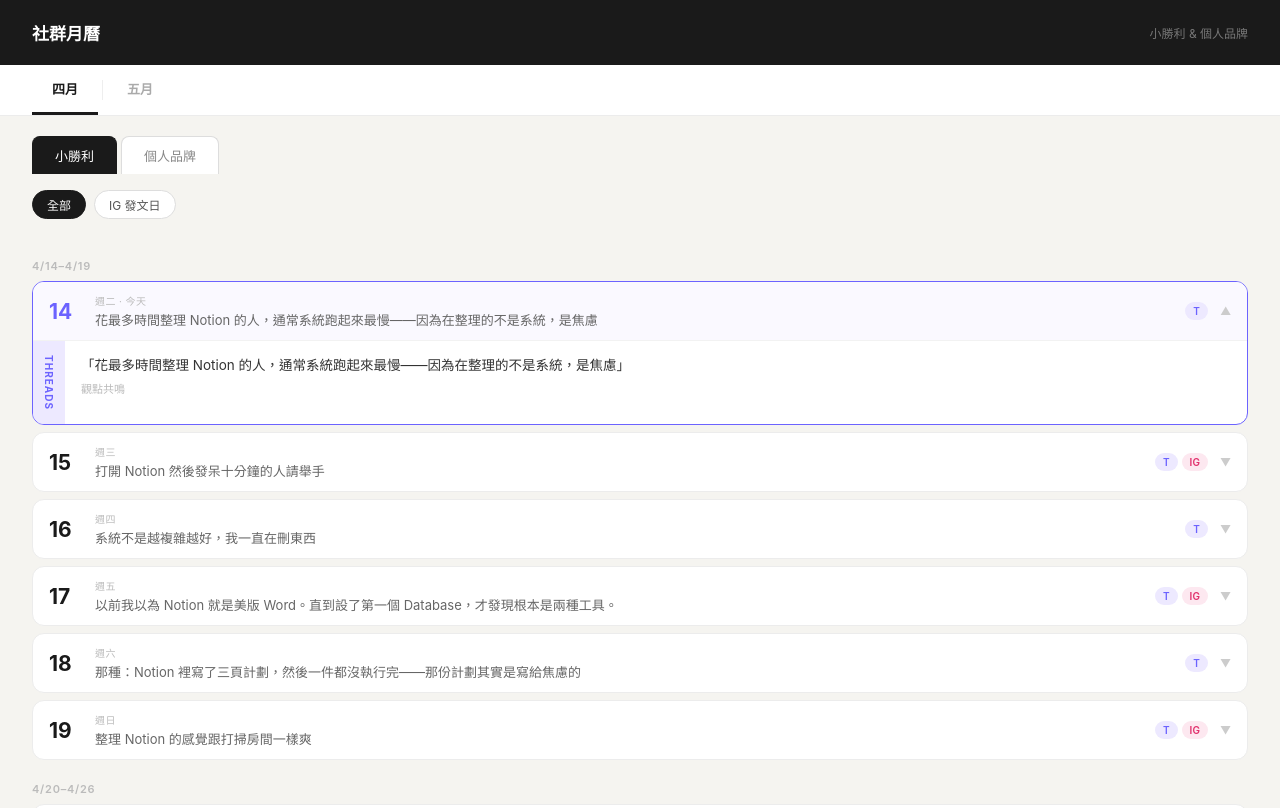
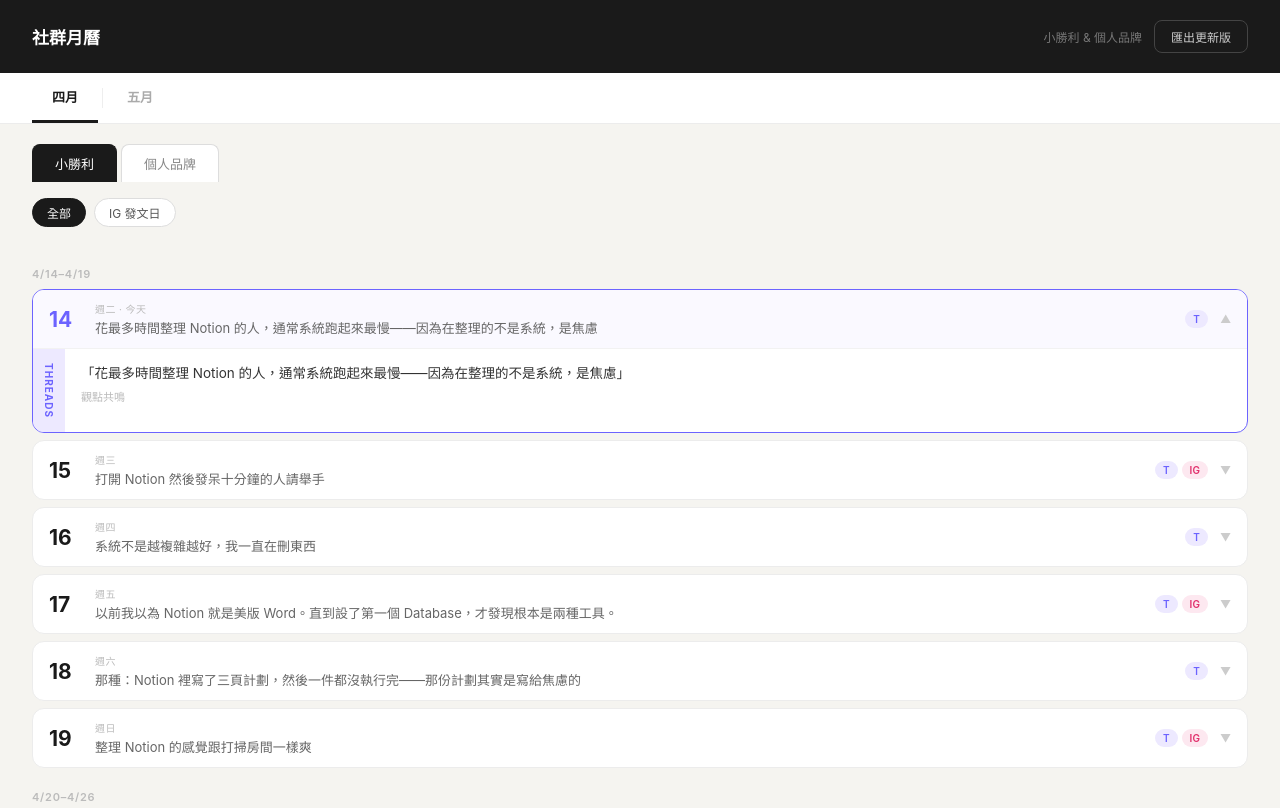
Before and after one commit to smallwins33/Claude, a plain HTML site: page output/social_calendar_apr.html in a window 1280 px wide. Shown: the top 808 px of the page. Drawn offline with Linux system fonts and the light colour scheme.

Commit message:
更新社群日曆＋主題庫

```diff
--- a/output/social_calendar_apr.html
+++ b/output/social_calendar_apr.html
@@ -11,6 +11,12 @@
   header { background: #1a1a1a; color: #fff; padding: 20px 32px; display: flex; align-items: center; justify-content: space-between; }
   header h1 { font-size: 17px; font-weight: 600; }
   header span { font-size: 12px; color: #777; }
+  .export-btn { padding: 7px 16px; border-radius: 8px; border: 1.5px solid #444; background: transparent; color: #ccc; font-size: 12px; cursor: pointer; transition: all 0.15s; }
+  .export-btn:hover { background: #333; color: #fff; border-color: #666; }
+  .save-toast { position: fixed; bottom: 24px; right: 24px; background: #1a1a1a; color: #fff; padding: 10px 18px; border-radius: 8px; font-size: 12px; opacity: 0; transition: opacity 0.3s; pointer-events: none; z-index: 999; }
+  .save-toast.show { opacity: 1; }
+  .editable-text { outline: none; border-radius: 4px; padding: 2px 4px; margin: -2px -4px; transition: background 0.15s; cursor: text; }
+  .editable-text:focus { background: #fff8e6; }
 
   .top-bar { background: #fff; border-bottom: 1.5px solid #ececec; padding: 0 32px; display: flex; align-items: center; gap: 0; }
   .month-tab { padding: 14px 20px; font-size: 13px; font-weight: 600; cursor: pointer; border-bottom: 3px solid transparent; color: #aaa; transition: all 0.15s; }
@@ -72,8 +78,12 @@
 
 <header>
   <h1>社群月曆</h1>
-  <span>小勝利 &amp; 個人品牌</span>
+  <div style="display:flex;align-items:center;gap:12px">
+    <span>小勝利 &amp; 個人品牌</span>
+    <button class="export-btn" onclick="exportHTML()">匯出更新版</button>
+  </div>
 </header>
+<div class="save-toast" id="toast">已儲存</div>
 
 <div class="top-bar">
   <div class="month-tab active" onclick="switchMonth('april')">四月</div>
@@ -203,74 +213,74 @@ const data = {
   },
   mi: {
     april: {
-      14: { threads: { text: '「大部分人的 Notion 沒有「入口」——有很多頁面，但沒有一個讓你知道今天要做什麼的地方」', type: '系統思維' } },
+      14: { threads: { text: '「幫別人設計系統的時候，其實也在重新認識自己是怎麼思考的——每個客戶都讓我發現一個自己沒想過的使用情境」', type: '輕觀察' } },
       15: { threads: { text: '「Notion 系統設計，我第一個問的問題永遠不是「你想放什麼」——是「三個月後你還會不會開這個頁面」」', type: '系統思維' },
             ig: { text: 'Notion 大使是什麼？我怎麼成為台灣官方大使的', format: '輪播' } },
-      16: { threads: { text: '「Relation 用對的那一刻：你會發現自己一直在手動做的事，其實 Notion 可以自動幫你連起來」', type: '進階觀點' } },
+      16: { threads: { text: '「今天把設計了兩週的系統全部推翻——因為昨晚想通了一件事。刪掉的東西，比留下的更讓我有成就感。」', type: '輕觀察' } },
       17: { threads: { text: '「設計好的 Notion 系統有一個標誌：你打開它，不需要想「我要去哪裡」」', type: '系統思維' },
             ig: { text: '大部分人設計 Notion 系統的順序是錯的——應該先想「誰用」再想「放什麼」', format: '輪播' } },
-      18: { threads: { text: '「企業導入 Notion 失敗，幾乎都是同一個原因：把它當資料夾用，沒有當系統設計」', type: '企業應用觀點' } },
-      19: { threads: { text: '「我的 Formula 越寫越短——因為我終於知道什麼問題要用系統設計解決，不是靠公式硬撐」', type: '進階觀點' },
+      18: { threads: { text: '「有時候最好的系統設計建議，是告訴客戶「這個不需要放進 Notion」——知道什麼不做，比知道怎麼做更難」', type: '輕觀察' } },
+      19: { threads: { text: '「我的 Formula 越寫越短——因為我終於知道什麼問題要用系統設計解決，不是靠公式硬撐」', type: '系統思維' },
             ig: { text: 'Notion Relation + Rollup 組合：我如何用它追蹤跨品牌的任務進度', format: '輪播' } },
       20: { threads: { text: '「身為 Notion 大使，我最常被問的不是功能，是「這樣設計對嗎？」——我的答案永遠是：對誰？」', type: '大使視角' } },
-      21: { threads: { text: '「一個設計好的系統，維護時間應該遠少於它幫你省下來的時間——這是我用來判斷系統成不成功的標準」', type: '系統思維' } },
-      22: { threads: { text: '「Notion 的 Sub-item 用錯了會讓系統失控，用對了會讓你的 Database 層次感瞬間提升」', type: '進階觀點' },
+      21: { threads: { text: '「Notion 系統設計師的職業傷害：看到任何工作流程，都會忍不住想怎麼拆解它」', type: '輕觀察' } },
+      22: { threads: { text: '「Notion 的 Sub-item 用錯了會讓系統失控，用對了會讓你的 Database 層次感瞬間提升」', type: '系統思維' },
             ig: { text: '幫企業導入 Notion，第一個要解決的不是「功能問題」，是「習慣問題」', format: '輪播' } },
-      23: { threads: { text: '「你的 Notion 有沒有「死頁面」？建了之後從來沒再開的——那通常是系統設計問題，不是你懶」', type: '系統思維共鳴' } },
-      24: { threads: { text: '「Rollup 是 Notion 裡讓我最興奮的功能——你可以跨 Database 彙總資料，讓資訊自己流動」', type: '進階觀點' },
+      23: { threads: { text: '「交付完一套系統，客戶說「太複雜了學不會」——那不是客戶的問題，是我沒設計好。這是設計師要承擔的。」', type: '輕觀察' } },
+      24: { threads: { text: '「Rollup 是 Notion 裡讓我最興奮的功能——你可以跨 Database 彙總資料，讓資訊自己流動」', type: '系統思維' },
             ig: { text: '用 Button 自動化我的每週 Review 流程——點一下，七件事自動完成', format: '輪播' } },
-      25: { threads: { text: '「我每次重新設計一套系統，都會刪掉上一版 30% 的東西——那些東西當時覺得需要，後來發現是焦慮」', type: '系統思維' } },
-      26: { threads: { text: '「Database View 不只是視覺呈現——不同的 View 代表不同的思考角度，設計得好可以讓同一份資料服務不同情境」', type: '進階觀點' },
+      25: { threads: { text: '「你覺得 Notion 最值得深入學的進階功能是哪一個？」', type: '互動' } },
+      26: { threads: { text: '「週六還在想系統架構的，說聲我在」', type: '輕觀察互動' },
             ig: { text: '系統設計最常見的錯誤：把「記錄」和「管理」放在同一個 Database', format: '輪播' } },
       27: { threads: { text: '「系統設計有一個反直覺的真理：越想把所有情況都考慮到，系統越容易死掉」', type: '系統思維' } },
-      28: { threads: { text: '「一套 Notion 系統設計完，我會問自己：一個沒看過這套系統的人，能不能 5 分鐘內知道怎麼用？」', type: '系統思維' } },
-      29: { threads: { text: '「Linked Database 是 Notion 最被低估的功能之一——同一份資料，在不同脈絡下呈現不同的樣貌」', type: '進階觀點' },
+      28: { threads: { text: '「好的 Notion 系統設計完，我會靜靜看著它幾分鐘——有一種把複雜的事情理清楚了的滿足感」', type: '輕觀察' } },
+      29: { threads: { text: '「Linked Database 是 Notion 最被低估的功能之一——同一份資料，在不同脈絡下呈現不同的樣貌」', type: '系統思維' },
             ig: { text: 'Linked Database 實戰：同一份資料，在不同頁面呈現不同樣貌', format: '輪播' } },
-      30: { threads: { text: '「Notion 大使讓我最意外的一件事：官方比我想像中更在乎用戶的實際使用流程，不只是功能」', type: '大使視角' } }
+      30: { threads: { text: '「四月快結束了。你這個月有沒有設計或改良過一個讓自己滿意的 Notion 頁面？」', type: '互動' } }
     },
     may: {
-      1:  { threads: { text: '「Notion 系統設計最難的部分，不是技術——是讓對方真的願意用起來」', type: '系統思維' } },
-      2:  { threads: { text: '「我設計的系統越來越少「分類頁面」，越來越多「任務導向頁面」——人找東西時想的是「我要做什麼」，不是「這屬於哪類」」', type: '系統思維' },
+      1:  { threads: { text: '「接了一個新案子——客戶描述需求花了半小時，我問了一個問題，他說「對對對就是這個」。那個問題才是真正的需求。」', type: '輕觀察' } },
+      2:  { threads: { text: '「幫別人設計系統，第一次比第二次難。因為第二次你已經知道真正的問題在哪了。」', type: '輕觀察' },
             ig: { text: '一個企業 Notion 系統 vs 個人系統，設計邏輯差在這三點', format: '輪播' } },
-      3:  { threads: { text: '「幫客戶做完系統交付，我最在意的不是他說「很漂亮」——是他說「我知道怎麼用了」」', type: '系統思維' } },
-      4:  { threads: { text: '「Linked Database 的核心概念：你只需要維護一份資料，但它可以在十個地方以不同的形式被使用」', type: '進階觀點' } },
-      5:  { threads: { text: '「Notion AI 大家都在用它寫文字，我用它整理資料、分類筆記、跑結構——這才是它真正省時間的地方」', type: '進階觀點' },
+      3:  { threads: { text: '「你覺得 Notion 最值得深入研究的功能是什麼？」', type: '互動' } },
+      4:  { threads: { text: '「Linked Database 的核心概念：你只需要維護一份資料，但它可以在十個地方以不同的形式被使用」', type: '系統思維' } },
+      5:  { threads: { text: '「幫別人設計系統的時候，其實也在重新認識自己怎麼思考——每個客戶都讓我發現一個自己沒想過的使用情境」', type: '輕觀察' },
             ig: { text: 'Formula 進階應用：自動計算專案進度百分比，不用每次手動更新', format: '輪播' } },
-      6:  { threads: { text: '「你的 Notion 系統有沒有「入口頁面」？一個打開就知道今天要做什麼的地方——沒有這個，再多功能都是散的」', type: '系統思維' } },
+      6:  { threads: { text: '「一套好系統要有「可維護性」——你能不能在離開三個月後回來，還知道所有東西在哪、為什麼這樣設計」', type: '系統思維' } },
       7:  { threads: { text: '「你的 Notion 系統是為「現在的你」設計的，還是為「理想中的你」設計的？這兩種用起來完全不一樣」', type: '系統思維' },
             ig: { text: '從個人使用到團隊協作，Notion 架構需要做哪些調整？', format: '輪播' } },
-      8:  { threads: { text: '「最好的 Notion 系統不是功能最多的——是最符合使用者思考方式的」', type: '系統思維' } },
-      9:  { threads: { text: '「Timeline View + Dependency 組合起來用，是我目前管理多專案進度最有效的方法」', type: '進階觀點' },
+      8:  { threads: { text: '「你用 Notion 管理最複雜的一件事是什麼？」', type: '互動' } },
+      9:  { threads: { text: '「Notion 系統設計師的職業傷害：看到任何工作流程，都忍不住想拆解成 Database」', type: '輕觀察' },
             ig: { text: '為什麼我的 Notion 系統越做越簡單？因為我終於搞懂了「必要的複雜」', format: '輪播' } },
-      10: { threads: { text: '「設計系統，我最常做的判斷是：這個東西要不要變成 Database？標準就一個：你之後會不會需要過濾它」', type: '系統思維' } },
-      11: { threads: { text: '「一套好系統要有「可維護性」——你能不能在離開三個月後回來，還知道所有東西在哪、為什麼這樣設計」', type: '系統思維' } },
-      12: { threads: { text: '「幫企業導入 Notion，最難的不是教功能——是讓不同部門的人對「同一份資料」有共識」', type: '企業應用' },
+      10: { threads: { text: '「設計系統，我最常做的判斷：這個東西要不要變成 Database？標準就一個：你之後會不會需要過濾它」', type: '系統思維' } },
+      11: { threads: { text: '「幫企業導入 Notion，最難的不是教功能——是讓不同部門的人對「同一份資料」有共識」', type: '系統思維' } },
+      12: { threads: { text: '「Filter + Sort 組合用好，一個 Database 可以服務五種不同的工作情境——不需要建五個」', type: '系統思維' },
             ig: { text: '為什麼有些團隊導入 Notion 失敗了？我觀察到的三個共同原因', format: '輪播' } },
-      13: { threads: { text: '「Filter + Sort 組合用好，一個 Database 可以服務五種不同的工作情境——不需要建五個」', type: '進階觀點' } },
-      14: { threads: { text: '「我接過最讓我印象深刻的案子，不是最複雜的——是客戶三個月後傳訊息說「我每天都在用」的那個」', type: '系統思維故事' },
+      13: { threads: { text: '「你有沒有用某個 Notion 功能，讓你覺得「原來可以這樣用」？說說你的頓悟時刻」', type: '互動' } },
+      14: { threads: { text: '「交付完一套系統，客戶說「太複雜了學不會」——那不是客戶的問題，是我沒設計好。這是設計師要承擔的。」', type: '輕觀察' },
             ig: { text: '一套好的系統應該降低你的認知負荷，不是增加它', format: '輪播' } },
       15: { threads: { text: '「Notion 大使身份給我最大的禮物：第一時間知道 Notion 在想什麼，功能為什麼這樣設計」', type: '大使視角' } },
-      16: { threads: { text: '「週六早上，咖啡 + Notion + 沒人打擾——不是在整理，是在想下一套系統的架構」', type: '生活' },
+      16: { threads: { text: '「週六，咖啡 + Notion + 沒人打擾——不是在整理，是在想下一套系統的架構」', type: '輕觀察' },
             ig: { text: '為什麼我認為 Notion 是目前最適合中小型企業知識管理的工具', format: '輪播' } },
-      17: { threads: { text: '「台灣用 Notion 的人越來越多，但大部分還停在「個人筆記」——企業和團隊應用的潛力幾乎還沒被開發」', type: '大使視角' } },
+      17: { threads: { text: '「如果你只能選一個 Notion 功能深入學，你會選哪個？」', type: '互動' } },
       18: { threads: { text: '「系統設計是一種對話——你要一直去問「你遇到什麼問題」，不是自己想出一套然後丟給對方用」', type: '系統思維' } },
-      19: { threads: { text: '「我每次看到「Notion 太複雜」，都想說：你是在「用」它還是在「設計」它？這是兩件完全不同的事」', type: '觀點' },
+      19: { threads: { text: '「設計系統到一半，突然發現客戶說的需求跟真正的需求根本是兩回事——這種時刻最考驗設計師，也最有趣」', type: '輕觀察' },
             ig: { text: 'Timeline View + Dependency：我怎麼用它管理多專案進度', format: '輪播' } },
-      20: { threads: { text: '「Button 功能是 Notion 近幾年最低調但最實用的更新——把重複的操作自動化，把注意力留給值得思考的事」', type: '進階觀點' } },
-      21: { threads: { text: '「Notion 系統設計到一個階段，你會開始思考「維護成本」——好系統的維護時間，應該遠少於它幫你省下的時間」', type: '系統思維' },
+      20: { threads: { text: '「我每次看到「Notion 太複雜」，都想說：你是在「用」它還是在「設計」它？這是兩件完全不同的事」', type: '大使視角' } },
+      21: { threads: { text: '「我設計過最複雜的 Notion 系統，有十幾個 Database 互相 Relation——但交付給使用者的，只有三個頁面」', type: '系統思維' },
             ig: { text: '一個真實的 Notion 系統設計提案長什麼樣？我拆解我的流程', format: '輪播' } },
-      22: { threads: { text: '「我設計過最複雜的 Notion 系統，有十幾個 Database 互相 Relation——但交付的時候，使用者只看到三個頁面」', type: '系統思維' } },
+      22: { threads: { text: '「跟朋友解釋我在做什麼，說到一半他問：所以你就是幫人家整理 Notion？我沉默了兩秒。」', type: '輕觀察' } },
       23: { threads: { text: '「台灣用戶用 Notion 最常犯的一個錯：把它當成「更漂亮的 Excel」——這樣永遠不會體驗到它真正的威力」', type: '大使視角' },
             ig: { text: '台灣的 Notion 使用習慣跟國際有什麼不同？', format: '輪播' } },
-      24: { threads: { text: '「一個設計師最大的挑戰不是技術，是讀懂客戶「說不出口的需求」——他說要一個筆記系統，其實要的是一種掌控感」', type: '系統思維' } },
-      25: { threads: { text: '「Sub-item 功能出來之後，我重新設計了自己的專案管理系統——任務的層次感完全不一樣了」', type: '進階觀點' } },
-      26: { threads: { text: '「Notion 這幾年的更新方向很清楚：從個人筆記工具，往企業協作平台移動——這對我們這些重度用戶來說是好事」', type: '大使視角' },
+      24: { threads: { text: '「你有沒有用 Notion 設計過一套系統，然後真的改變了你的工作方式？說說你的故事」', type: '互動' } },
+      25: { threads: { text: '「Sub-item 功能出來之後，我重新設計了自己的專案管理系統——任務的層次感完全不一樣了」', type: '系統思維' } },
+      26: { threads: { text: '「Notion 這幾年的更新方向很清楚：從個人筆記工具，往企業協作平台移動——這對重度用戶來說是好事」', type: '大使視角' },
             ig: { text: 'Notion 這一年最大的變化——我身為大使的觀察', format: '輪播' } },
-      27: { threads: { text: '「好的 Notion 系統有一個特徵：你不需要記得「要去哪裡找」，系統會把你需要的東西推到你面前」', type: '系統思維' } },
-      28: { threads: { text: '「Notion 的 Callout、Toggle、Synced Block——這三個排版功能組合起來，可以讓複雜的頁面變得清晰到讓人驚訝」', type: '進階觀點' },
+      27: { threads: { text: '「好的 Notion 系統設計完，我會靜靜看著它幾分鐘——有一種把複雜的事情理清楚了的滿足感，這是這份工作最好的部分」', type: '輕觀察' } },
+      28: { threads: { text: '「Notion 的 Callout、Toggle、Synced Block——這三個排版功能組合起來，可以讓複雜的頁面變得清晰到讓人驚訝」', type: '系統思維' },
             ig: { text: 'Notion Sub-item 功能怎麼用才不會讓系統失控？', format: '輪播' } },
-      29: { threads: { text: '「五月接了幾個 Notion 系統設計案，讓我又確認了一件事：需求訪談做得好，設計就成功了一半」', type: '系統思維故事' } },
-      30: { threads: { text: '「週末不開電腦的時候，我還是會在腦子裡想系統架構——這大概就是真的喜歡這件事的感覺」', type: '生活' },
+      29: { threads: { text: '「這個月接案最大的體會：需求訪談做得好，設計就成功了一半。難的不是 Notion，是溝通。」', type: '輕觀察' } },
+      30: { threads: { text: '「週末不開電腦的時候，我還是會在腦子裡想系統架構——這大概就是真的喜歡這件事的感覺」', type: '輕觀察' },
             ig: { text: '作為 Notion 大使，我覺得最被低估的功能是什麼？', format: '輪播' } },
       31: { threads: { text: '「五月結束。這個月最大的體會：系統設計不是一次性的工作，是一種持續和使用者對話的過程」', type: '月底反思' } }
     }
@@ -311,6 +321,9 @@ function renderDays(account, filter) {
       const badges = `<span class="badge badge-threads">T</span>${day.ig ? '<span class="badge badge-ig">IG</span>' : ''}`;
       const preview = day.threads.text.replace(/「|」/g, '');
 
+      const acc = currentAccount;
+      const mo = currentMonth;
+
       card.innerHTML = `
         <div class="day-header" onclick="this.closest('.day-card').classList.toggle('open')">
           <div class="day-num">${d}</div>
@@ -324,11 +337,23 @@ function renderDays(account, filter) {
         <div class="day-body">
           <div class="content-row">
             <div class="type-label type-threads">THREADS</div>
-            <div class="content-text">${day.threads.text}<div class="content-meta">${day.threads.type}</div></div>
+            <div class="content-text">
+              <span class="editable-text" contenteditable="true"
+                data-acc="${acc}" data-month="${mo}" data-date="${d}" data-field="threads"
+                onblur="saveEdit(this)"
+                onclick="event.stopPropagation()">${day.threads.text}</span>
+              <div class="content-meta">${day.threads.type}</div>
+            </div>
           </div>
           ${day.ig ? `<div class="content-row">
             <div class="type-label type-ig">IG</div>
-            <div class="content-text">${day.ig.text}<div class="content-meta">${day.ig.format}</div></div>
+            <div class="content-text">
+              <span class="editable-text" contenteditable="true"
+                data-acc="${acc}" data-month="${mo}" data-date="${d}" data-field="ig"
+                onblur="saveEdit(this)"
+                onclick="event.stopPropagation()">${day.ig.text}</span>
+              <div class="content-meta">${day.ig.format}</div>
+            </div>
           </div>` : ''}
         </div>`;
 
@@ -375,7 +400,77 @@ function filterDays(btn, account, filter) {
   renderDays(account, filter);
 }
 
+// ─── EDIT & SAVE ──────────────────────────────────────────
+function saveEdit(el) {
+  const acc = el.dataset.acc;
+  const month = el.dataset.month;
+  const date = parseInt(el.dataset.date);
+  const field = el.dataset.field;
+  const newText = el.innerText.trim();
+
+  if (field === 'threads') {
+    data[acc][month][date].threads.text = newText;
+  } else {
+    data[acc][month][date].ig.text = newText;
+  }
+
+  // Update preview if threads
+  if (field === 'threads') {
+    const card = el.closest('.day-card');
+    const preview = card.querySelector('.day-preview');
+    if (preview) preview.textContent = newText.replace(/「|」/g, '');
+  }
+
+  // Save to localStorage
+  localStorage.setItem('social_calendar_edits', JSON.stringify(data));
+  showToast();
+}
+
+function showToast() {
+  const toast = document.getElementById('toast');
+  toast.classList.add('show');
+  clearTimeout(window._toastTimer);
+  window._toastTimer = setTimeout(() => toast.classList.remove('show'), 1800);
+}
+
+function loadSavedEdits() {
+  const saved = localStorage.getItem('social_calendar_edits');
+  if (!saved) return;
+  try {
+    const saved_data = JSON.parse(saved);
+    // Deep merge into data
+    ['sw','mi'].forEach(acc => {
+      ['april','may'].forEach(month => {
+        if (!saved_data[acc] || !saved_data[acc][month]) return;
+        Object.keys(saved_data[acc][month]).forEach(d => {
+          const sd = saved_data[acc][month][d];
+          if (!data[acc][month][d]) return;
+          if (sd.threads) data[acc][month][d].threads.text = sd.threads.text;
+          if (sd.ig && data[acc][month][d].ig) data[acc][month][d].ig.text = sd.ig.text;
+        });
+      });
+    });
+  } catch(e) {}
+}
+
+function exportHTML() {
+  const src = document.documentElement.outerHTML;
+  // Replace the data const with current data
+  const dataStr = JSON.stringify(data, null, 2);
+  const updated = src.replace(
+    /const data = \{[\s\S]*?\};\n\n\/\/ ─── RENDER/,
+    `const data = ${dataStr};\n\n// ─── RENDER`
+  );
+  const blob = new Blob([updated], { type: 'text/html' });
+  const a = document.createElement('a');
+  a.href = URL.createObjectURL(blob);
+  a.download = 'social_calendar_updated.html';
+  a.click();
+  showToast();
+}
+
 // Init
+loadSavedEdits();
 renderDays('sw', 'all');
 renderDays('mi', 'all');
 setTimeout(() => {
```
Also changed, not shown: 2 other files.
